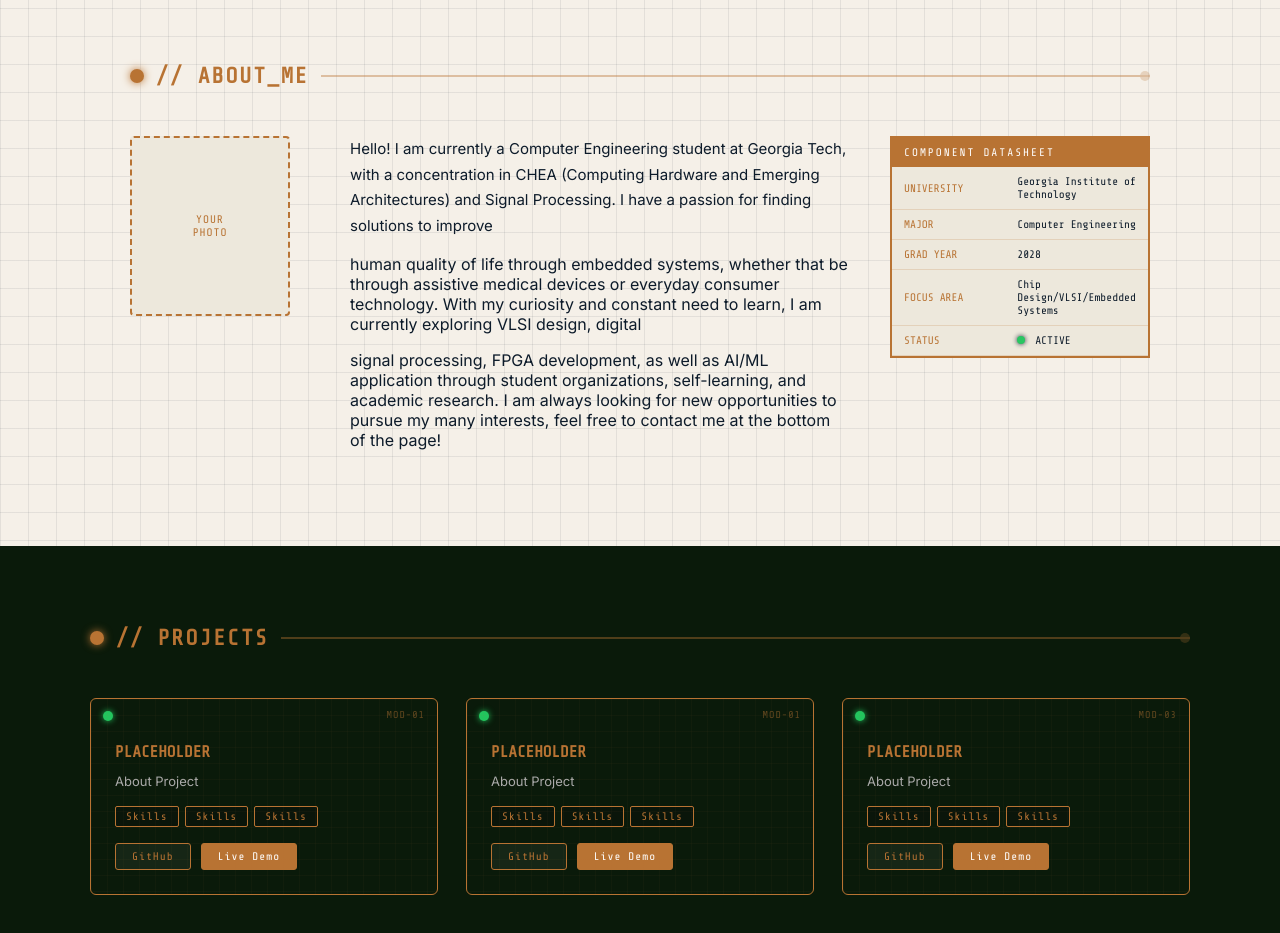
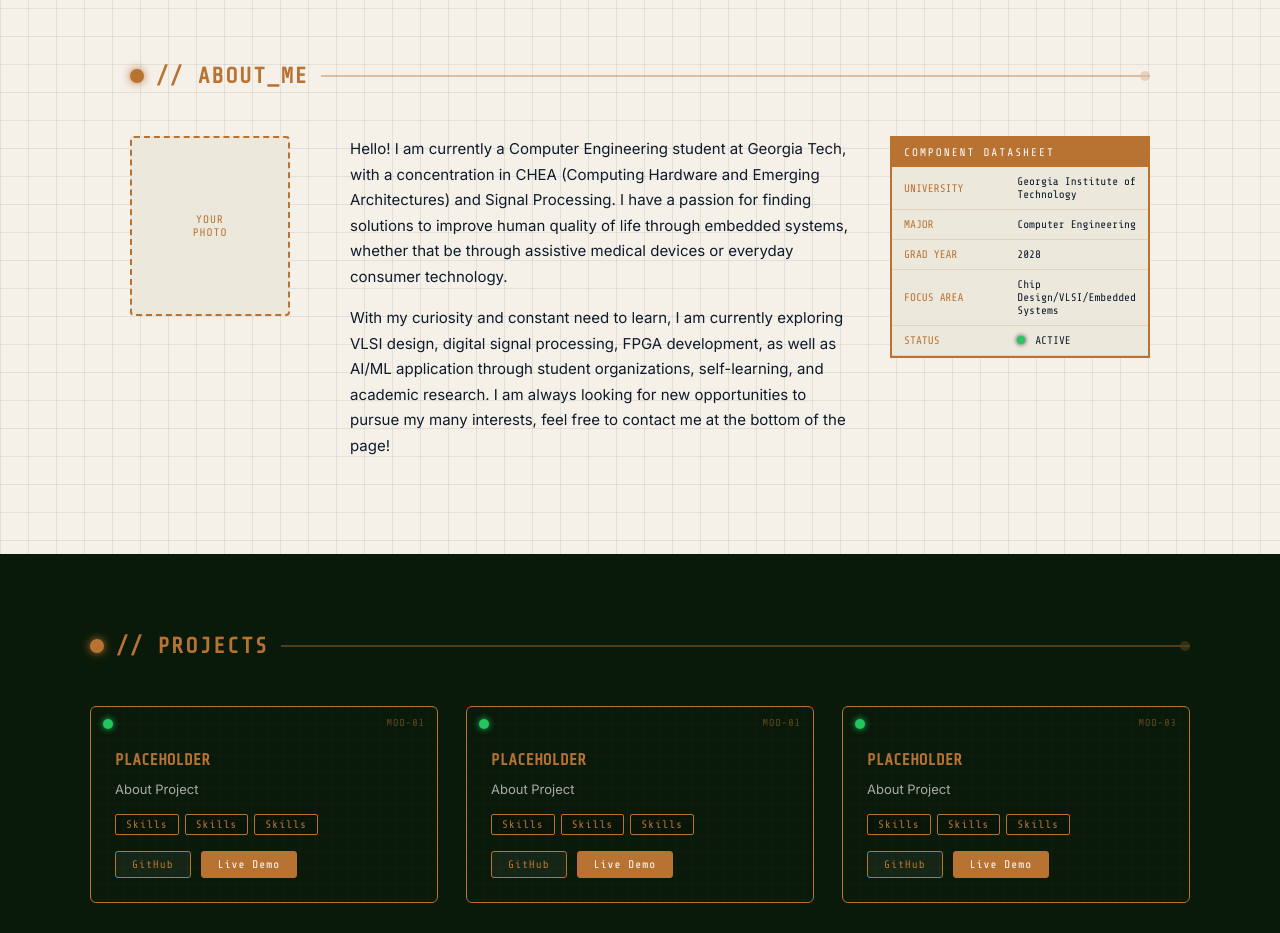
Before and after one commit to jyrhamae/portfolio, a plain HTML site: page index.html in a window 1280 px wide. Shown: the part 860-1793 px from the top of the page. Drawn offline with nearby package versions, Linux system fonts and the light colour scheme.

Commit message:
Improve formatting of about section in index.html
Reformatted paragraphs for better readability and structure.

```diff
--- a/index.html
+++ b/index.html
@@ -92,8 +92,9 @@
 
       <div class="about-text">
         <p>Hello! I am currently a Computer Engineering student at Georgia Tech, with a concentration in CHEA (Computing Hardware and Emerging Architectures) and Signal Processing. I have a passion for finding solutions to improve
-        </p>human quality of life through embedded systems, whether that be through assistive medical devices or everyday consumer technology. With my curiosity and constant need to learn, I am currently exploring VLSI design, digital
-      </p>signal processing, FPGA development, as well as AI/ML application through student organizations, self-learning, and academic research. I am always looking for new opportunities to pursue my many interests, feel free to contact me at the bottom of the page!</p>
+          human quality of life through embedded systems, whether that be through assistive medical devices or everyday consumer technology.</p>
+        <p>With my curiosity and constant need to learn, I am currently exploring VLSI design, digital signal processing, FPGA development, as well as AI/ML application through student organizations, self-learning, and academic research.
+          I am always looking for new opportunities to pursue my many interests, feel free to contact me at the bottom of the page!</p>
       </div>
 
       <div class="datasheet-block">
```
